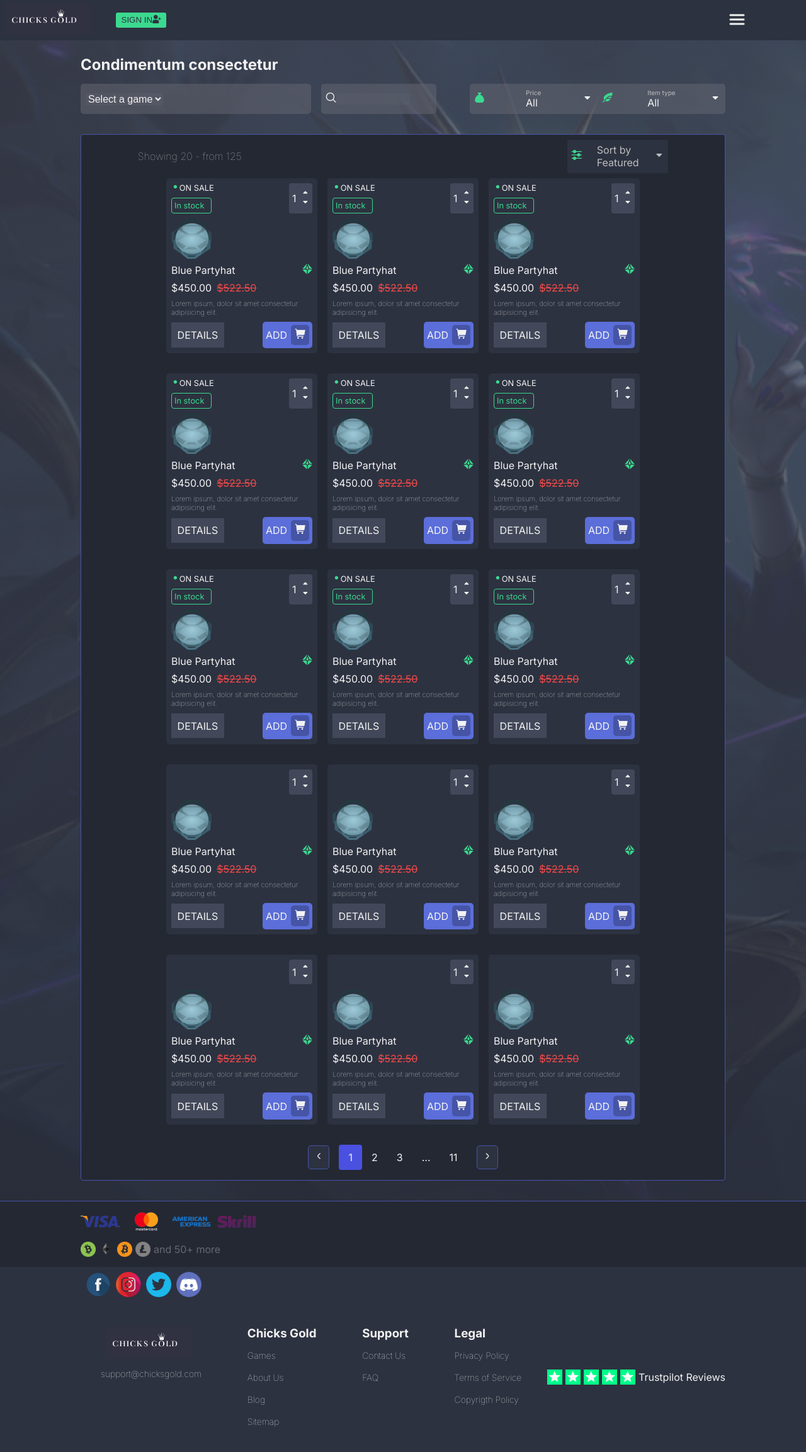
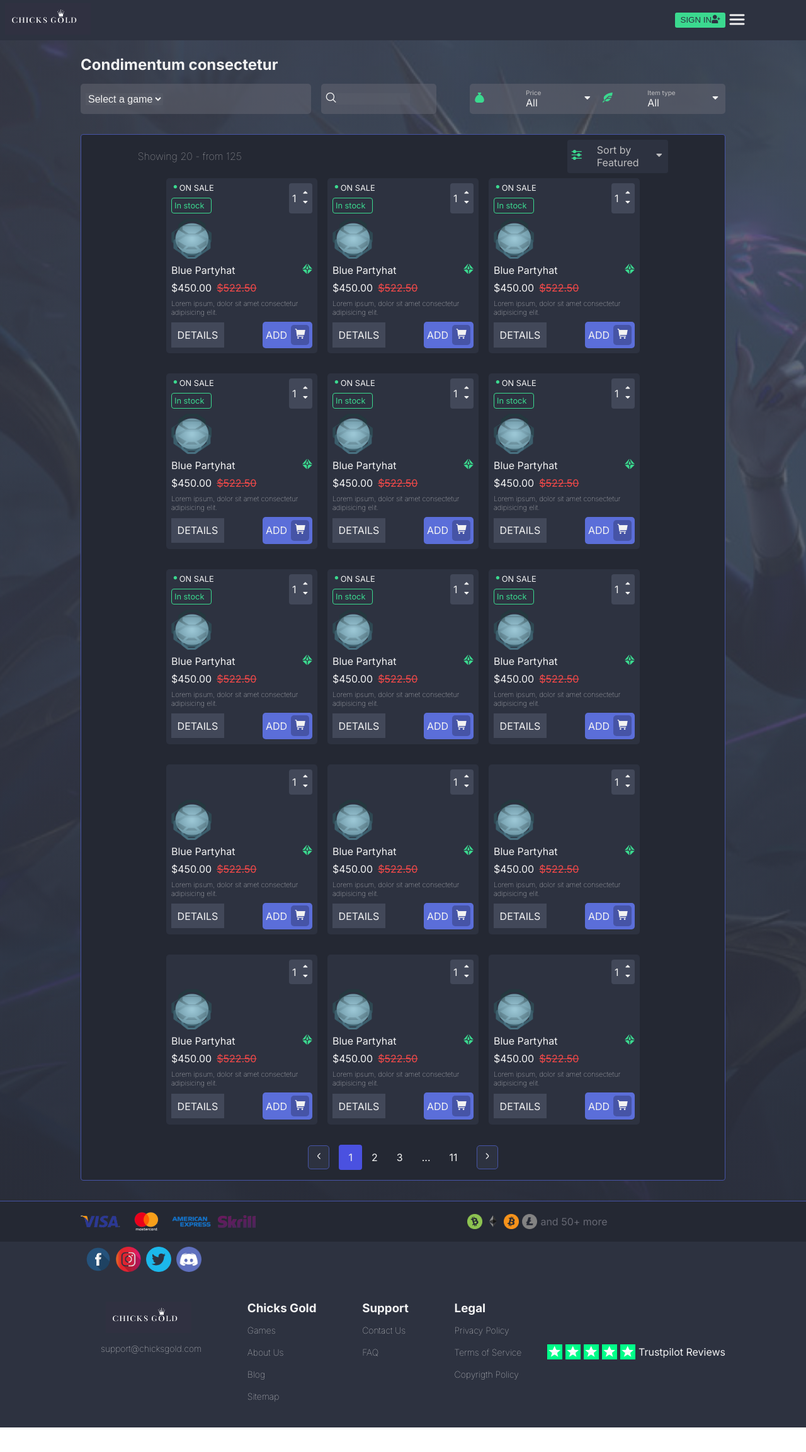
Before and after one commit to ruthdgd/chicksgold-challenge, a Next.js app: page / in a window 1280 px wide. Shown: the whole page at 63% size. After the commit the page ends 2267 px from the top, so only its background shows below. Built offline with nearby package versions, Linux system fonts and the light colour scheme; some icons are missing.

Commit message:
comments

```diff
--- a/src/app/globals.css
+++ b/src/app/globals.css
@@ -490,6 +490,15 @@
 }
 
 @media screen and (min-width: 768px) {
+  .navbar {
+    width: 100%;
+    display: flex;
+    justify-content: space-between;
+  }
+
+  .navbar-signin{
+    margin-right: 8rem;
+  }
 
   .title{
     width: 80%;
@@ -552,12 +561,14 @@
   .payment-container {
     width: 80%;
     display: flex;
+    flex-wrap: wrap;
     flex-direction: row;
+    justify-content: space-between;
     padding-bottom: 1rem;
   }
 
   .payment-cards, .payment-coins {
-    width: 50%;
+    width: 40%;
   }
 
   .information-networks {
--- a/src/app/header.js
+++ b/src/app/header.js
@@ -4,6 +4,7 @@ import Image from "next/image";
 export default function Header() {
   return (
       <header>
+        {/* **************** menu **************** */}
         <nav className="navbar">
           <div className="navbar-item">
             <Image
--- a/src/app/layout.js
+++ b/src/app/layout.js
@@ -14,6 +14,7 @@ export default function RootLayout({ children }) {
   return (
     <html lang="en">
       <head>
+        {/* ***********CDN DE ICONOS USADOS EN EL PROYECTO*********************** */}
       <link rel='stylesheet' href='https://cdn-uicons.flaticon.com/2.6.0/uicons-bold-rounded/css/uicons-bold-rounded.css'></link>
       <link rel='stylesheet' href='https://cdn-uicons.flaticon.com/2.6.0/uicons-solid-straight/css/uicons-solid-straight.css'></link>
       <link rel='stylesheet' href='https://cdn-uicons.flaticon.com/2.6.0/uicons-thin-straight/css/uicons-thin-straight.css'></link>
--- a/src/app/page.js
+++ b/src/app/page.js
@@ -5,6 +5,7 @@ export default function Home() {
   return (
     <main>
       <h1 className="title">Condimentum consectetur</h1>
+      {/* *************** buscador, filtros ************** */}
       <section className="filters">
         <div className="filters-games">
           <div className="filters-games-select">
@@ -37,6 +38,7 @@ export default function Home() {
           </div>
         </div>
       </section>
+      {/* ******************* grilla de cards ************************ */}
       <section className="cards">
         <div className="cards-filters">
           <p className="cards-filters-show">Showing 20 - from 125</p>
@@ -697,7 +699,7 @@ export default function Home() {
             </div>
         </div>
         </div>
-
+        {/* ******************** pagination ******************** */}
         <div className="pagination">
           <ul className="pagination-list">
             <li><i class="fi fi-rr-angle-small-left"></i></li>
```
